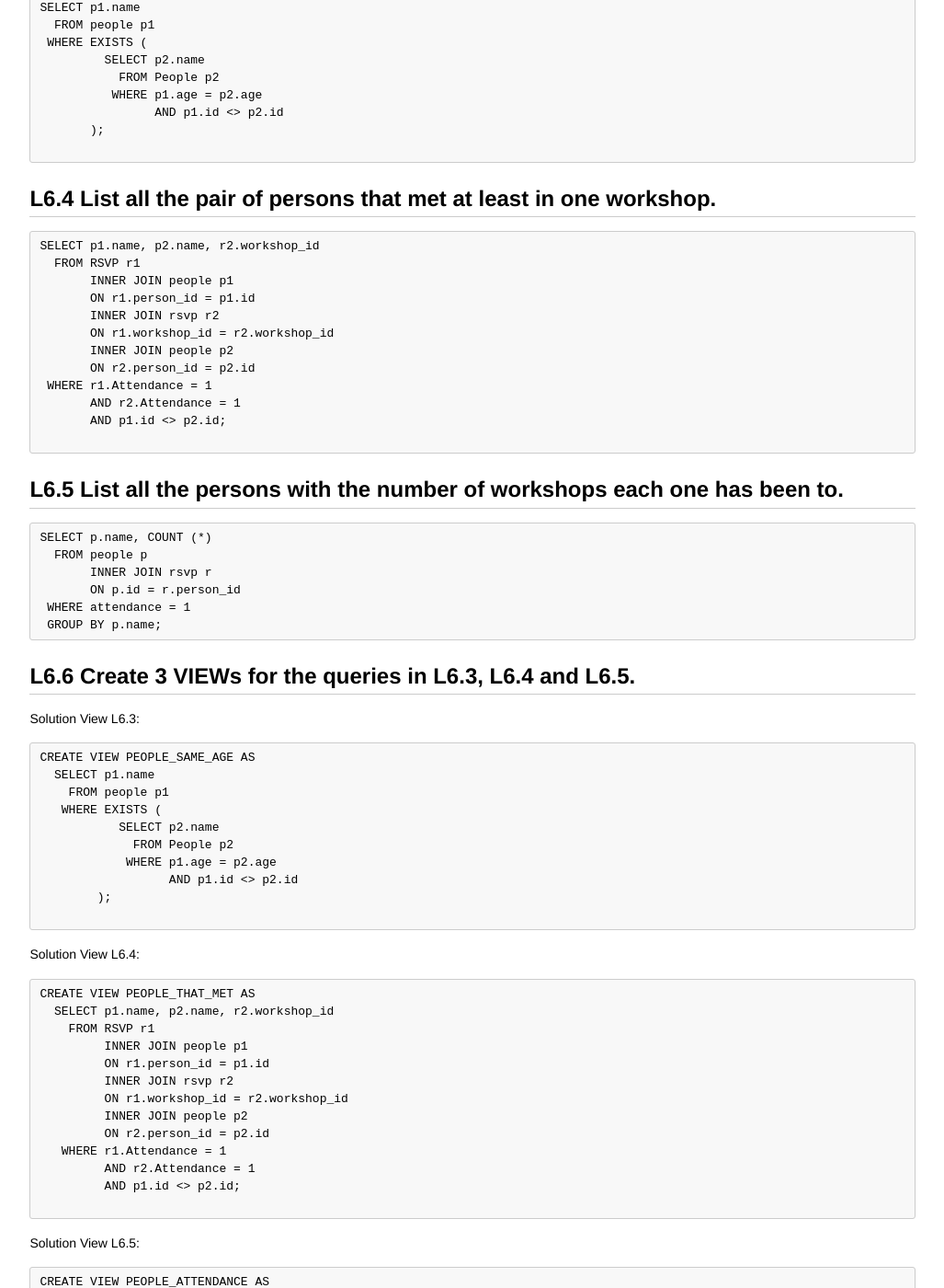
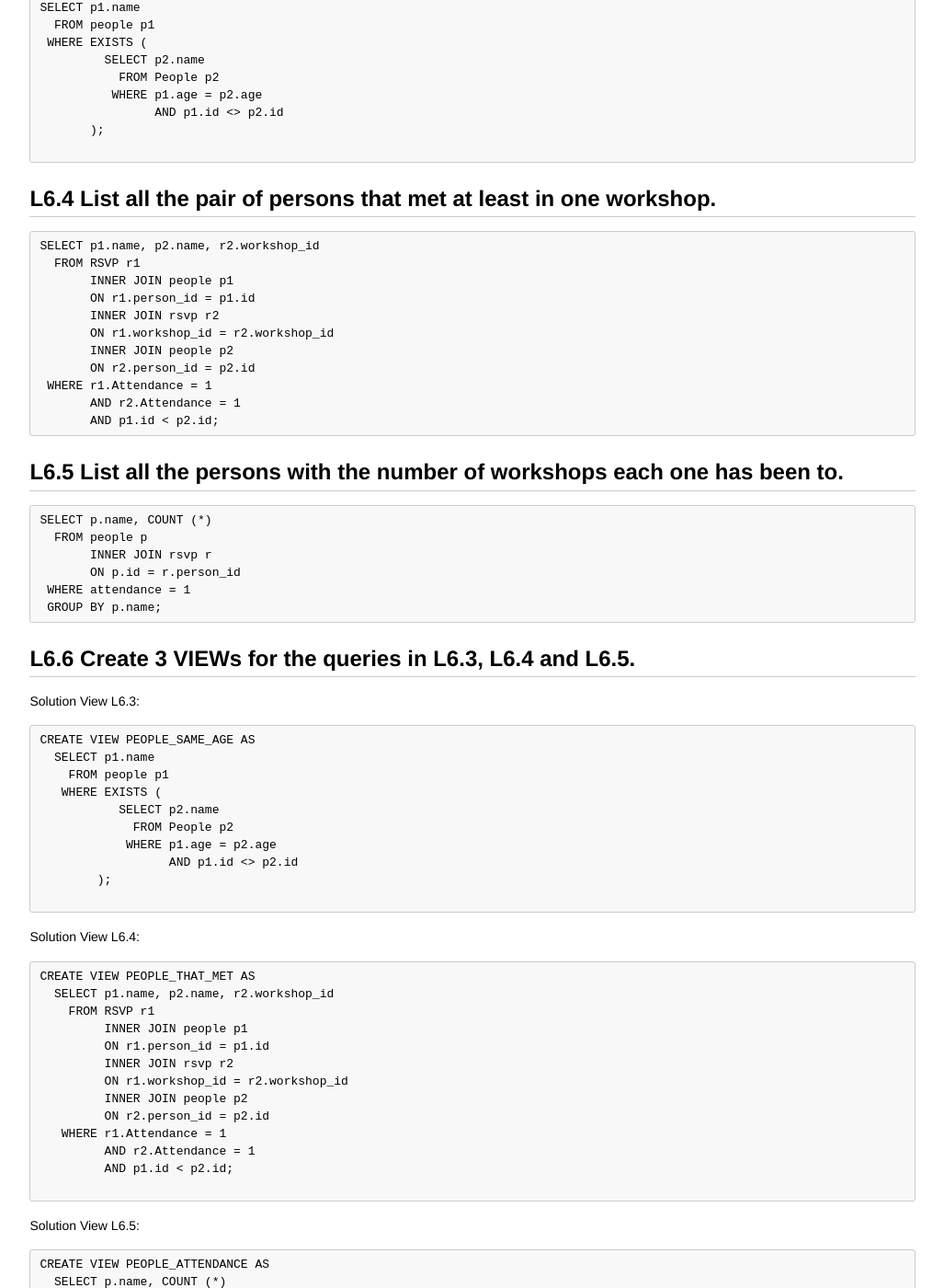
Before and after one commit to codebar/tutorials, a Jekyll site: the page built from sql/lesson6/solutions.md, in a window 1280 px wide and 1400 px high, scrolled down 743 px. Shown: the whole window at 92% size, without its empty margins (126-1153 px from the left). Built offline with Jekyll 4.4.1, drawn with Linux system fonts in a browser that asks for light colours.

````diff
--- a/sql/lesson6/solutions.md
+++ b/sql/lesson6/solutions.md
@@ -50,9 +50,9 @@ SELECT p1.name, p2.name, r2.workshop_id
        ON r2.person_id = p2.id
  WHERE r1.Attendance = 1
        AND r2.Attendance = 1
-       AND p1.id <> p2.id;
+       AND p1.id < p2.id;
+```
 
-```
 ## L6.5 List all the persons with the number of workshops each one has been to.
 ```SQL
 SELECT p.name, COUNT (*)
@@ -89,7 +89,7 @@ CREATE VIEW PEOPLE_THAT_MET AS
          ON r2.person_id = p2.id
    WHERE r1.Attendance = 1
          AND r2.Attendance = 1
-         AND p1.id <> p2.id;
+         AND p1.id < p2.id;
 
 ```
 Solution View L6.5:
````
